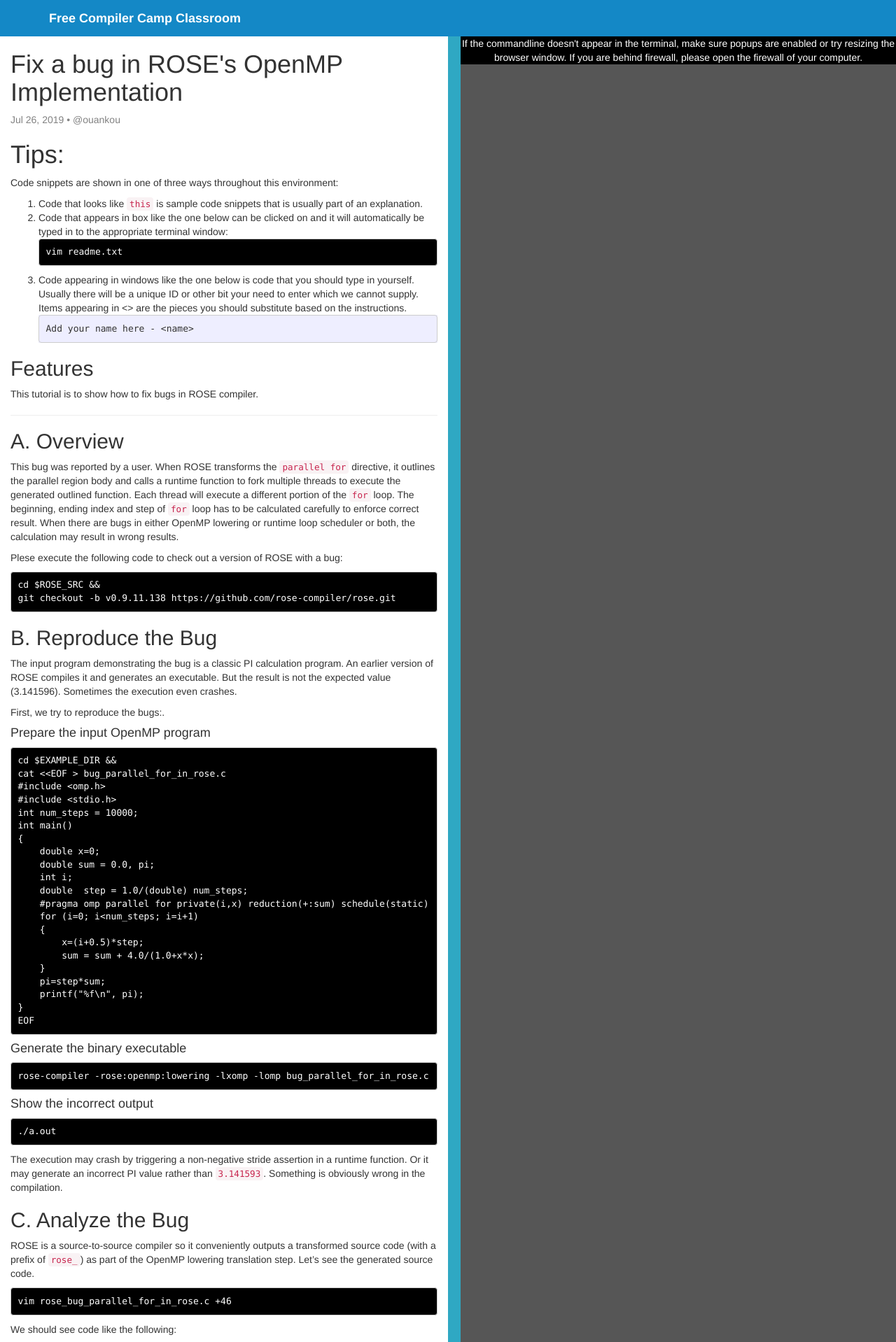
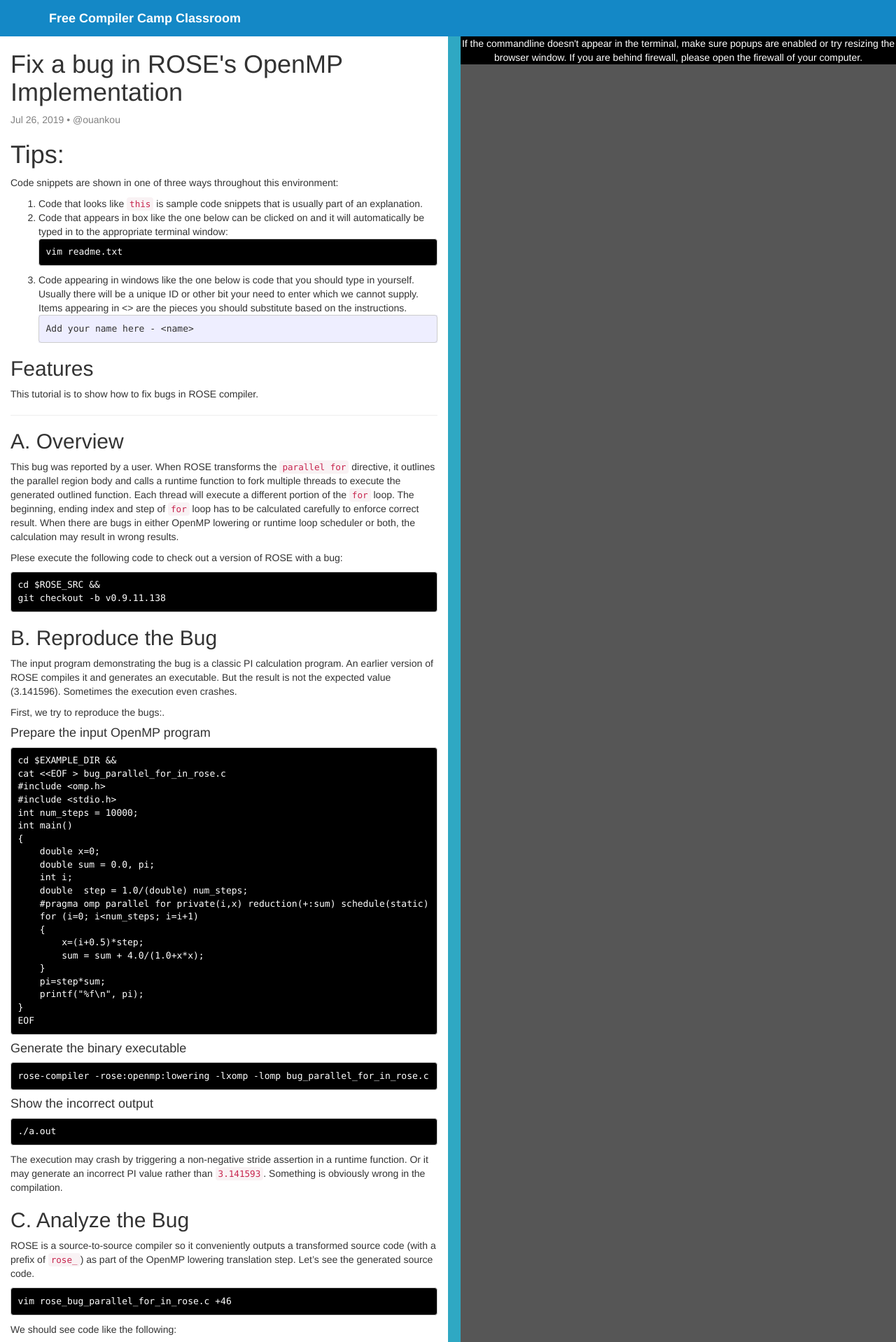
Before and after one commit to ouankou/freecc, a Jekyll site: the page built from _posts/2019-07-26-fix-bug-in-rose.markdown, in a window 1280 px wide. Shown: the top 1918 px of the page at 70% size. Built offline with Jekyll 4.4.1, drawn with Linux system fonts in a browser that asks for light colours; nearby versions of some CDN libraries; some of the changed lines change nothing that is shown; grey boxes are pictures that could not be loaded.

Commit message:
Update 2019-07-26-fix-bug-in-rose.markdown

````diff
--- a/_posts/2019-07-26-fix-bug-in-rose.markdown
+++ b/_posts/2019-07-26-fix-bug-in-rose.markdown
@@ -38,7 +38,7 @@
 
 ```.term1
 cd $ROSE_SRC &&
-git checkout -b v0.9.11.138 https://github.com/rose-compiler/rose.git
+git checkout -b v0.9.11.138
 ```
 
 ## B. Reproduce the Bug
````
